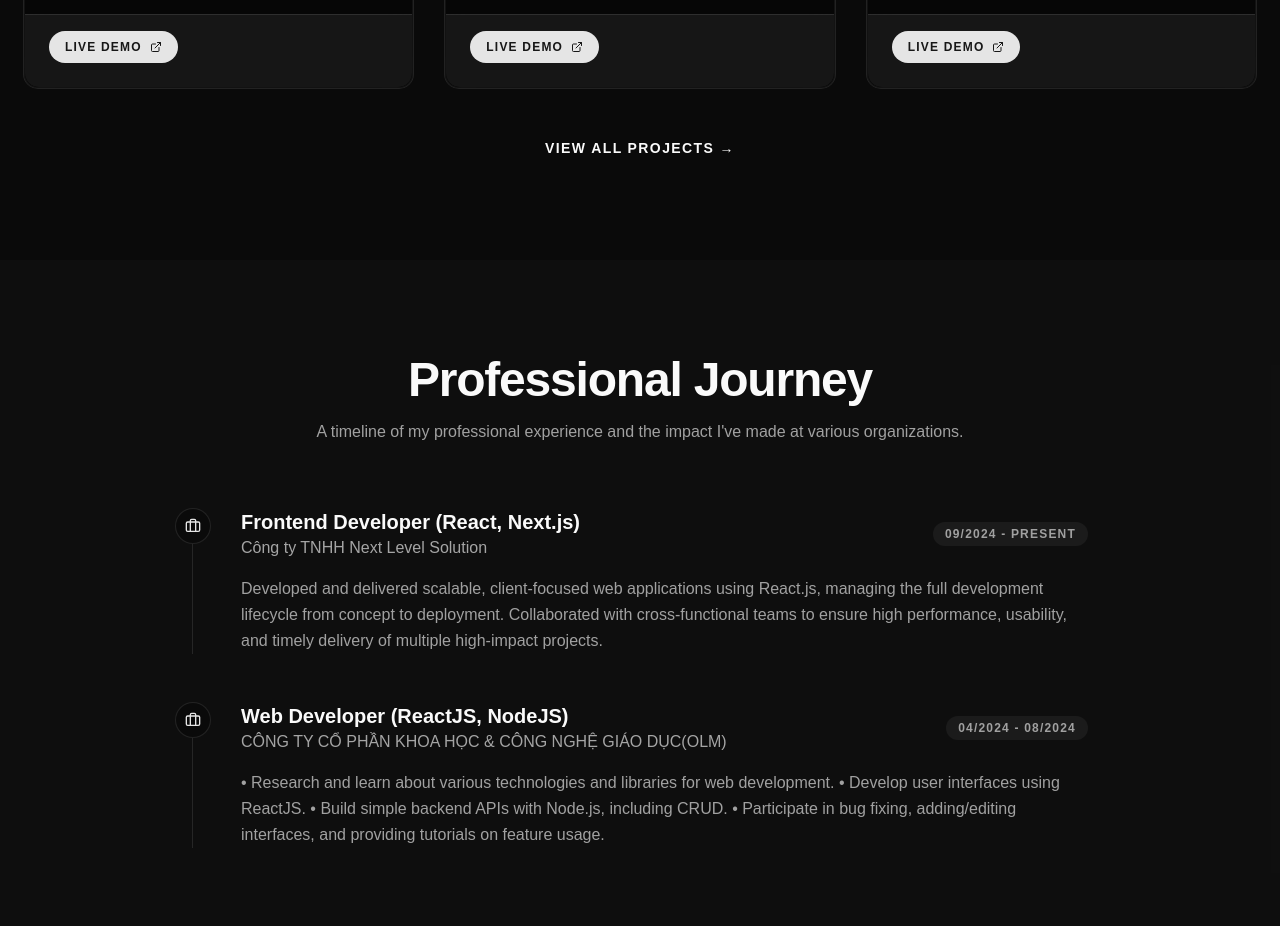
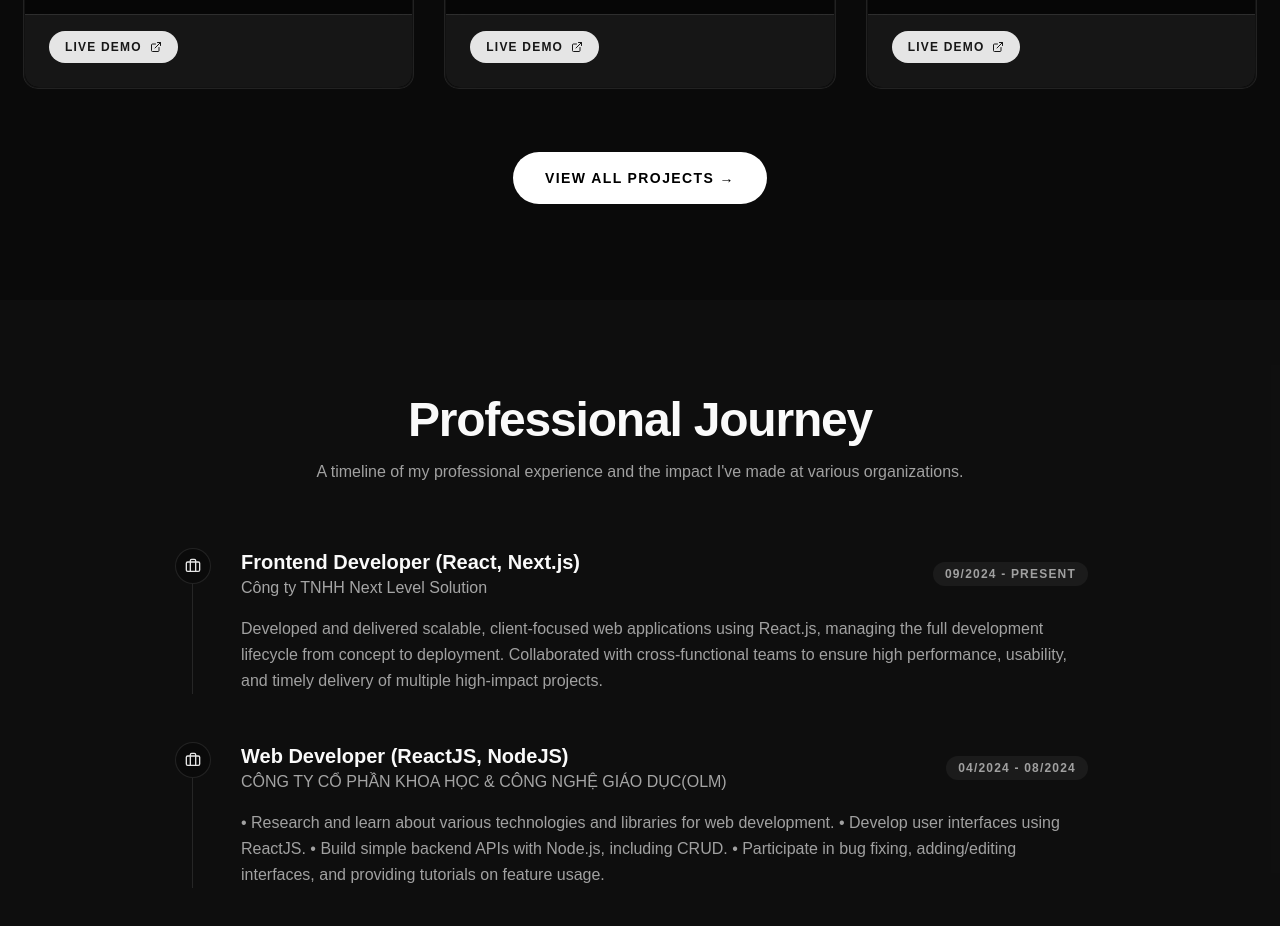
Before and after one commit to Thanh1623/Portfolio, a React (Vite) app: page / in a window 1280 px wide. Shown: the part 3700-4626 px from the top of the page. Built offline with nearby package versions, Linux system fonts and the light colour scheme.

Commit message:
style: make 'View all projects' button more prominent

```diff
--- a/src/components/Projects.tsx
+++ b/src/components/Projects.tsx
@@ -77,10 +77,10 @@
           ))}
         </div>
 
-        <div className="mt-12 text-center">
+        <div className="mt-16 text-center">
           <Link
             to="/all-projects"
-            className="inline-flex items-center gap-2 text-sm font-semibold uppercase tracking-widest hover:text-primary transition-colors border-b-2 border-transparent hover:border-primary pb-1"
+            className="inline-flex items-center gap-2 text-sm font-bold uppercase tracking-widest bg-white text-black px-8 py-4 rounded-full hover:bg-gray-200 transition-all duration-300 transform hover:scale-105"
           >
             View all projects →
           </Link>
```
